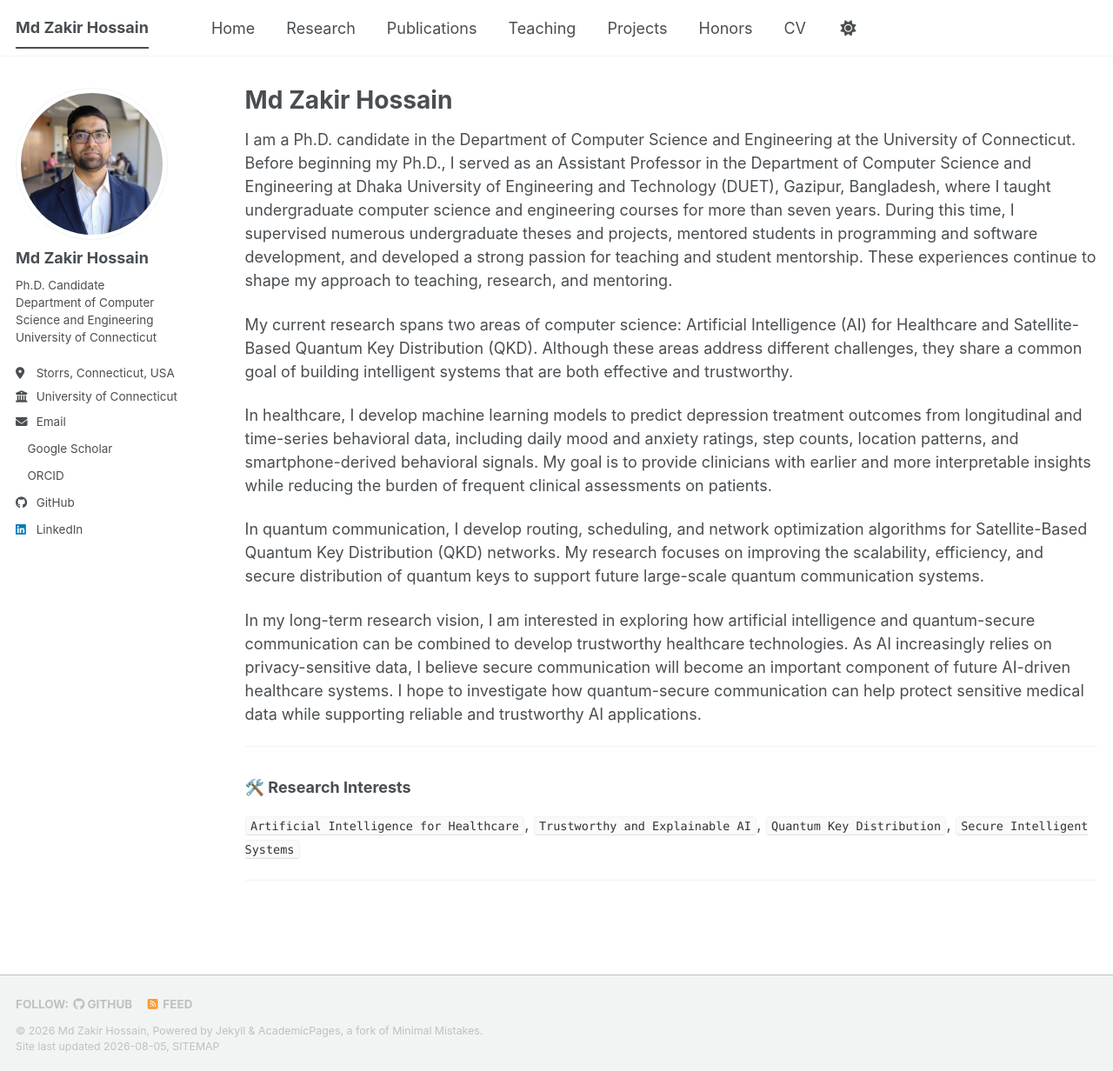
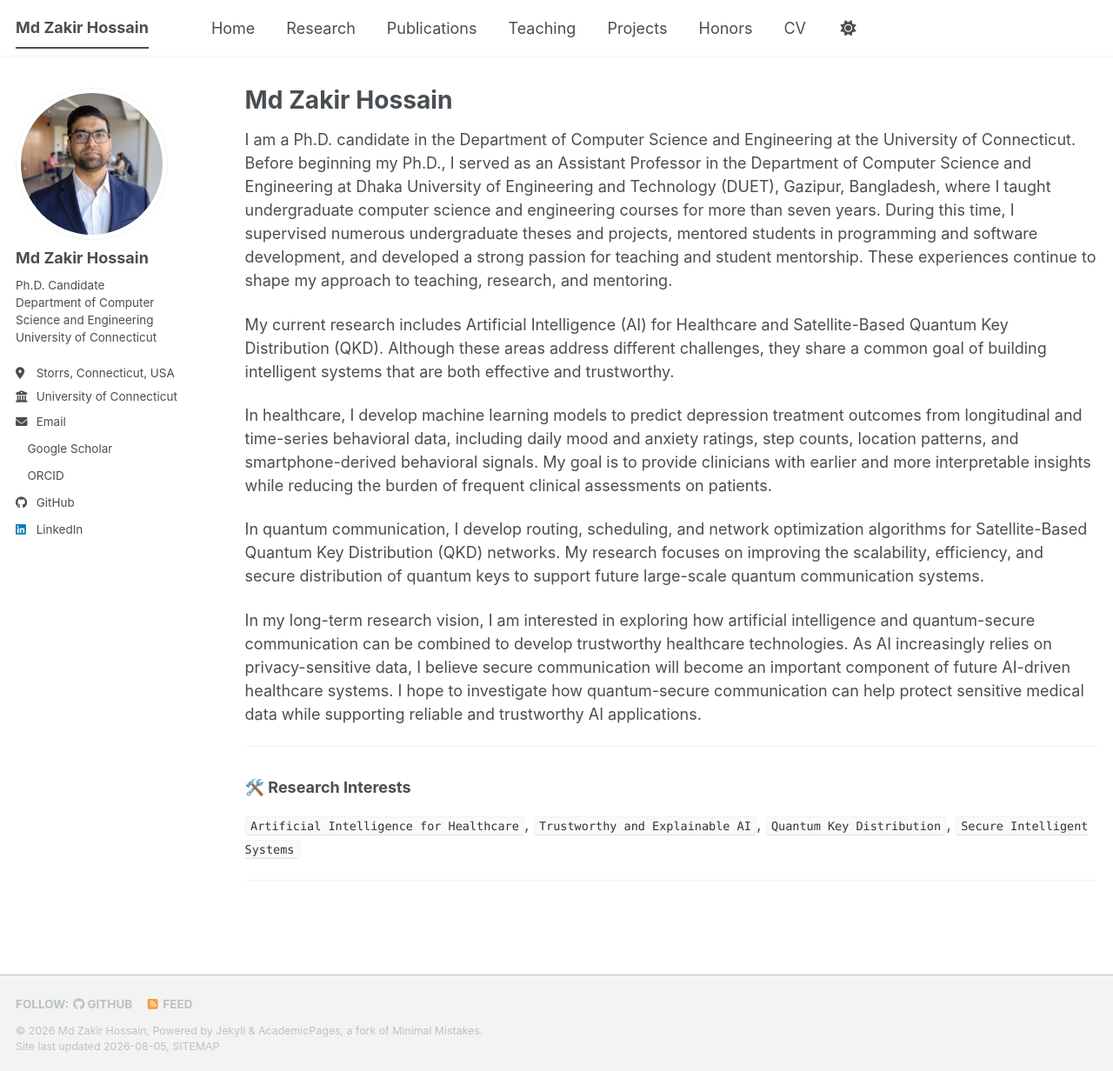
Before and after one commit to zakir-uconn/zakir-uconn.github.io, a Jekyll site: the page built from index.md, in a window 1280 px wide and 1232 px high. Shown: the whole window at 87% size. Built offline with Jekyll 4.4.1, drawn with Linux system fonts in a browser that asks for light colours; a style sheet for code colours, icons or effects is not loaded.

Commit message:
Revise research areas description in index.md
Reworded the introduction of research areas for clarity.

```diff
--- a/index.md
+++ b/index.md
@@ -6,7 +6,7 @@ author_profile: true
 ---
 I am a Ph.D. candidate in the Department of Computer Science and Engineering at the University of Connecticut. Before beginning my Ph.D., I served as an Assistant Professor in the Department of Computer Science and Engineering at Dhaka University of Engineering and Technology (DUET), Gazipur, Bangladesh, where I taught undergraduate computer science and engineering courses for more than seven years. During this time, I supervised numerous undergraduate theses and projects, mentored students in programming and software development, and developed a strong passion for teaching and student mentorship. These experiences continue to shape my approach to teaching, research, and mentoring.
 
-My current research spans two areas of computer science: Artificial Intelligence (AI) for Healthcare and Satellite-Based Quantum Key Distribution (QKD). Although these areas address different challenges, they share a common goal of building intelligent systems that are both effective and trustworthy.
+My current research includes Artificial Intelligence (AI) for Healthcare and Satellite-Based Quantum Key Distribution (QKD). Although these areas address different challenges, they share a common goal of building intelligent systems that are both effective and trustworthy.
 
 In healthcare, I develop machine learning models to predict depression treatment outcomes from longitudinal and time-series behavioral data, including daily mood and anxiety ratings, step counts, location patterns, and smartphone-derived behavioral signals. My goal is to provide clinicians with earlier and more interpretable insights while reducing the burden of frequent clinical assessments on patients.
 
```
